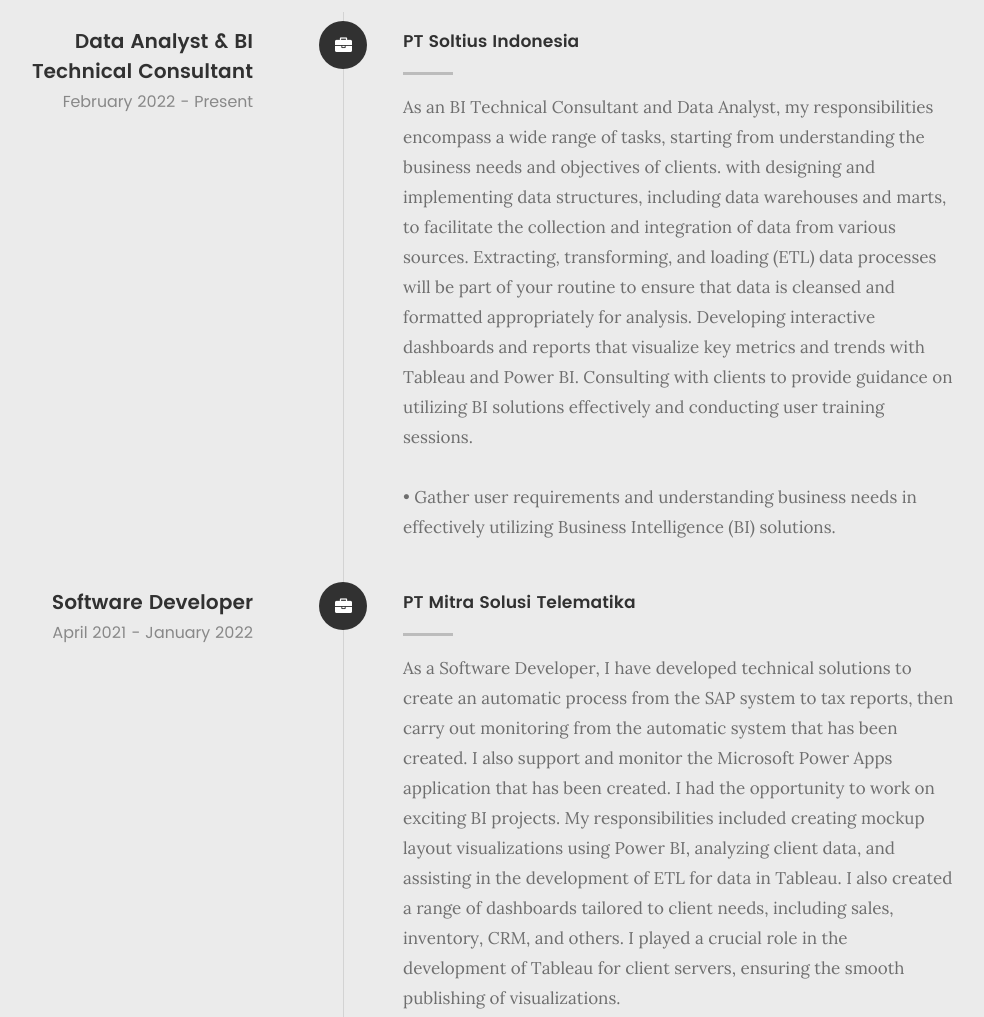
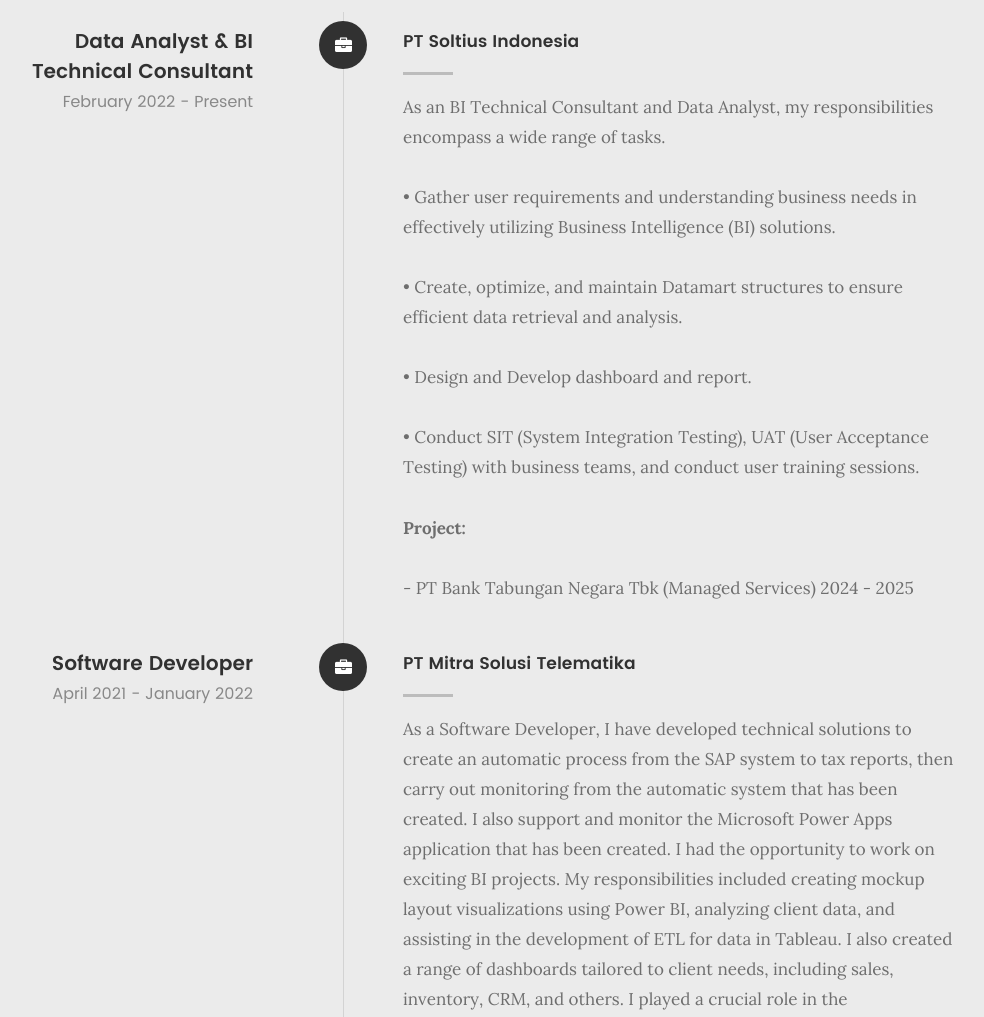
Before and after one commit to afrialamriski/afrialamriski.github.io, a plain HTML site: page index.html in a window 1280 px wide. Shown: the part 3054-4071 px from the top of the page, without its empty margins (156-1140 px from the left). Drawn offline with Linux system fonts and the light colour scheme.

Commit message:
index.html

```diff
--- a/index.html
+++ b/index.html
@@ -259,8 +259,13 @@
 
 	   				<div class="timeline-content">
 	   					<h4>PT Soltius Indonesia</h4>
-	   					<p>As an BI Technical Consultant and Data Analyst, my responsibilities encompass a wide range of tasks, starting from understanding the business needs and objectives of clients. with designing and implementing data structures, including data warehouses and marts, to facilitate the collection and integration of data from various sources. Extracting, transforming, and loading (ETL) data processes will be part of your routine to ensure that data is cleansed and formatted appropriately for analysis. Developing interactive dashboards and reports that visualize key metrics and trends with Tableau and Power BI. Consulting with clients to provide guidance on utilizing BI solutions effectively and conducting user training sessions.<p>
+	   					<p>As an BI Technical Consultant and Data Analyst, my responsibilities encompass a wide range of tasks.<p>
 	   					<p>• Gather user requirements and understanding business needs in effectively utilizing Business Intelligence (BI) solutions.<p>
+						<p>• Create, optimize, and maintain Datamart structures to ensure efficient data retrieval and analysis.<p>
+						<p>• Design and Develop dashboard and report.<p>
+						<p>• Conduct SIT (System Integration Testing), UAT (User Acceptance Testing) with business teams, and conduct user training sessions.<p>
+						<p><b>Project:</b><p>
+						<p>- PT Bank Tabungan Negara Tbk (Managed Services) 2024 - 2025<p>
 					</div>
 
 	   			</div> <!-- /timeline-block -->
```
